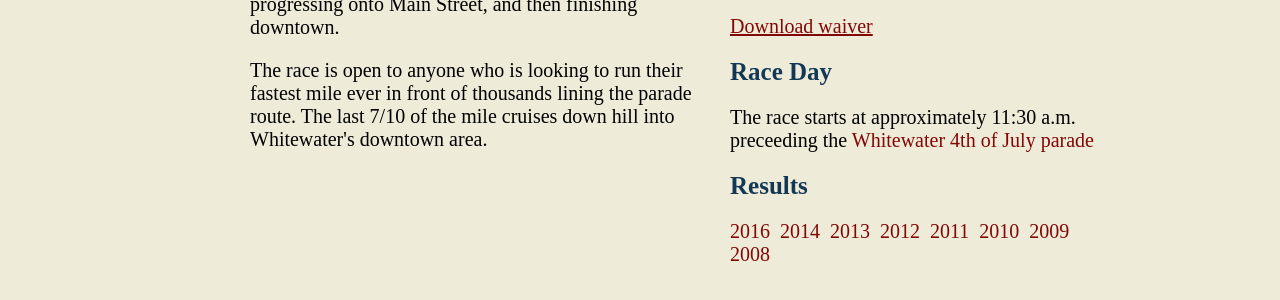
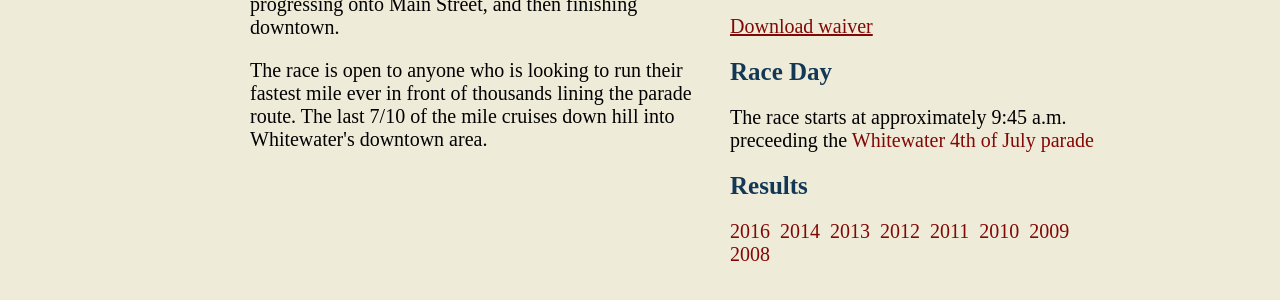
Before and after one commit to jrun/whippetcitymile.com, a Jekyll site: the page built from index.html, in a window 1280 px wide. Shown: the part 358-658 px from the top of the page. Built offline with Jekyll 4.4.1, drawn with Linux system fonts in a browser that asks for light colours; nearby versions of some CDN libraries.

Commit message:
Fix start time

```diff
--- a/index.html
+++ b/index.html
@@ -26,7 +26,7 @@
   </p>
   <h2>Race Day</h2>
   <p>
-    The race starts at approximately 11:30 a.m. preceeding the
+    The race starts at approximately 9:45 a.m. preceeding the
     <a href="http://ww4th.com"> Whitewater 4th of July parade</a>
   </p>
 
```
